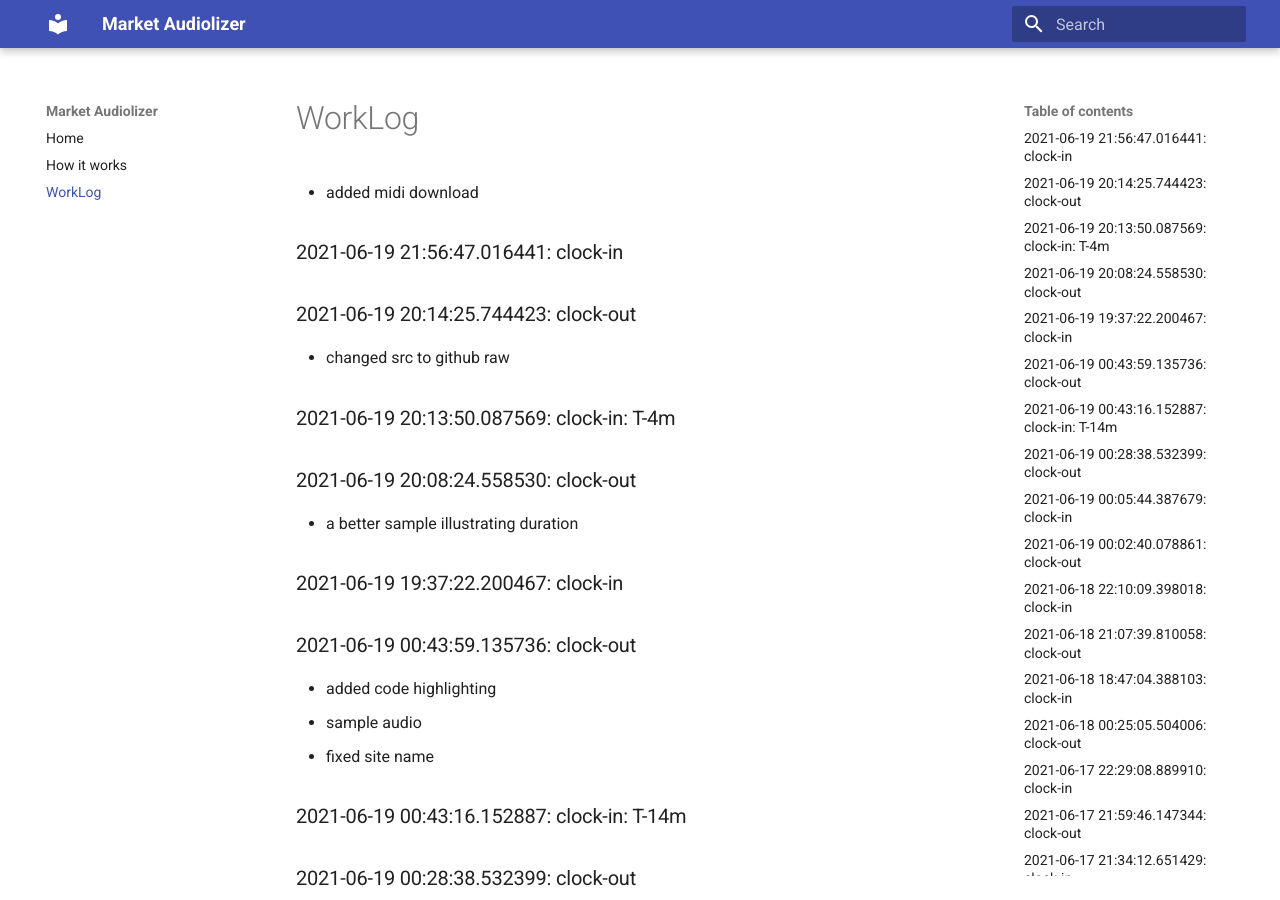
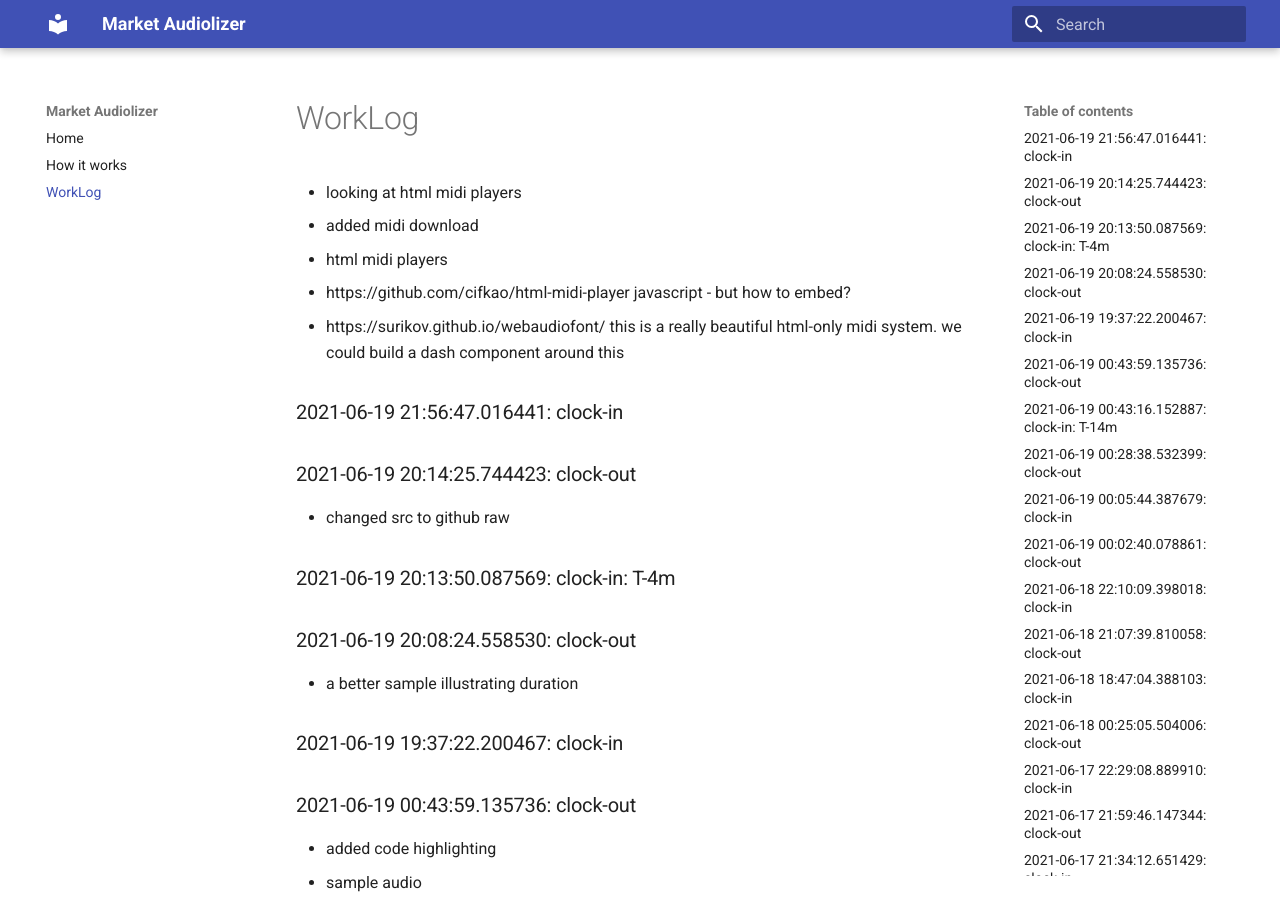
Before and after one commit to asherp/audiolizer, an MkDocs documentation site: the page built from docs/WorkLog.md, in a window 1280 px wide and 900 px high. Built offline with MkDocs 1.6.1 and Material for MkDocs 9.7.7, drawn with Linux system fonts in a browser that asks for light colours.

Commit message:
looking at html midi players

```diff
--- a/WorkLog.md
+++ b/WorkLog.md
@@ -1,4 +1,10 @@
+* looking at html midi players
 * added midi download
+* html midi players
+
+- https://github.com/cifkao/html-midi-player javascript - but how to embed?
+- https://surikov.github.io/webaudiofont/ this is a really beautiful html-only midi system.
+  we could build a dash component around this
 
 ### 2021-06-19 21:56:47.016441: clock-in
 
```
